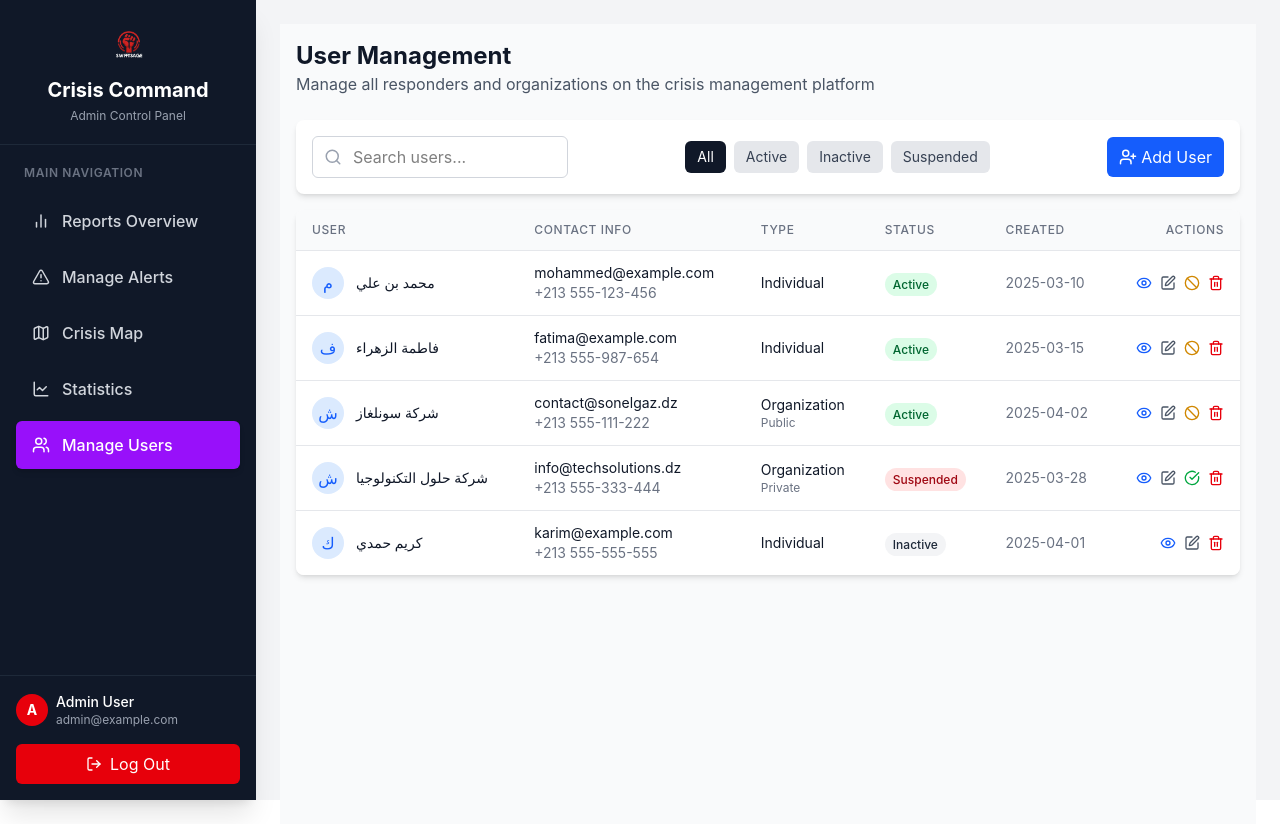
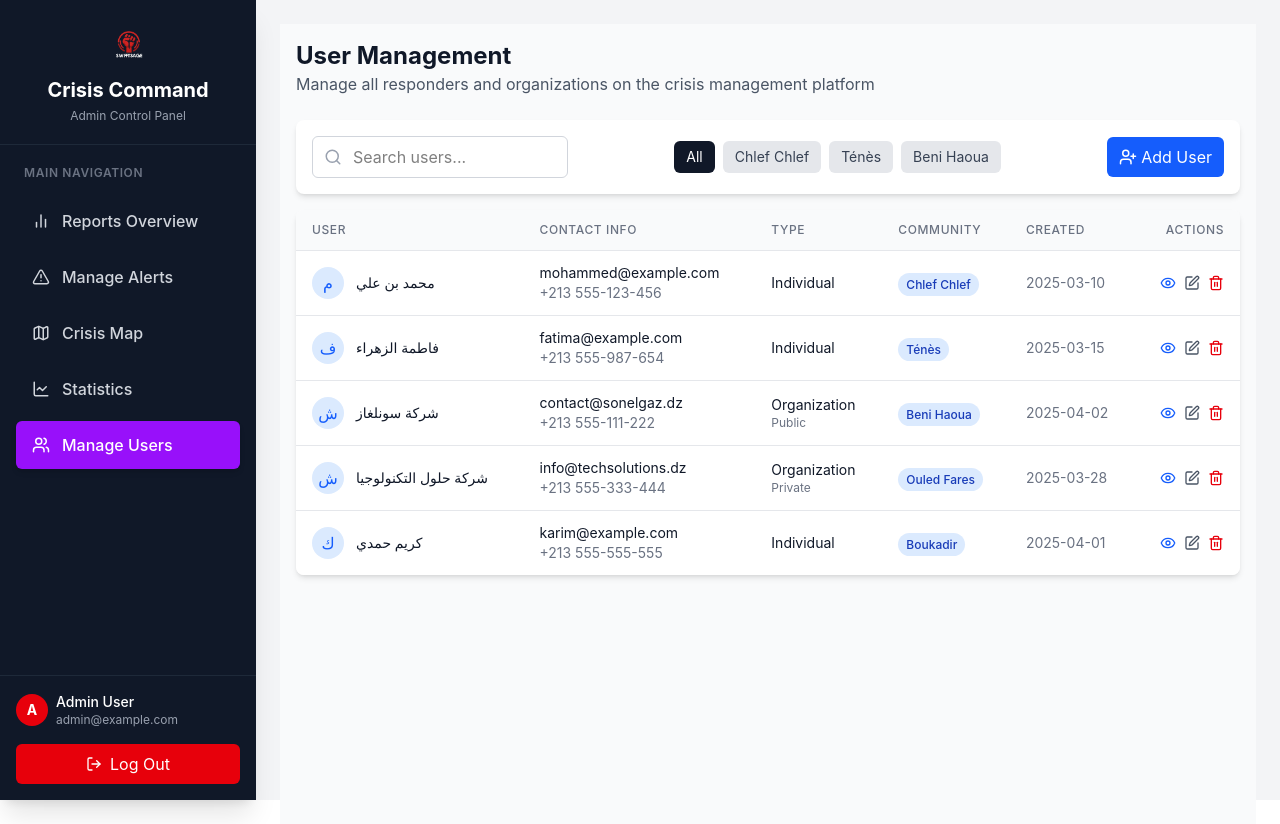
Before and after one commit to mustafaxv7/PFE_2025_SwiftSage, a React (Vite) app in the folder client/: page /admin/users in a window 1280 px wide. Built offline with nearby package versions, Linux system fonts and the light colour scheme.

Commit message:
Replaced the status with user cummunity

```diff
--- a/client/src/components/dashboard/admin/AdminUsers.jsx
+++ b/client/src/components/dashboard/admin/AdminUsers.jsx
@@ -12,6 +12,13 @@ const AdminUsers = () => {
     const [showDeleteModal, setShowDeleteModal] = useState(false);
     const [userToDelete, setUserToDelete] = useState(null);
 
+    {/*const chelfCommunes = [
+        "Chlef", "Sendjas", "Oum Drou", "Oued Fodda", "Beni Rached", "Ouled Abbes", "El Karimia", "Harchoun", "Beni Bouateb", "Zeboudja",
+        "Bénairia", "Bouzeghaia", "Ouled Fares", "Chettia", "Labiod Medjadja", "Boukadir", "Oued Sly", "Sobha", "Ouled Ben Abdelkader", "El Hadjadj",
+        "Aïn Merane", "Herenfa", "Taougrite", "Dahra", "Ténès", "Sidi Akkacha", "Sidi Abderrahmane", "Abou El Hassan", "Talassa", "Tadjena",
+        "El Marsa", "Moussadek", "Beni Haoua", "Breira", "Oued Goussine"
+    ];*/}
+
     useEffect(() => {
         const fetchUsers = async () => {
             setIsLoading(true);
@@ -25,7 +32,7 @@ const AdminUsers = () => {
                         email: "mohammed@example.com",
                         phone: "+213 555-123-456",
                         type: "individual",
-                        status: "active",
+                        community: "Chlef Chlef",
                         createdAt: "2025-03-10",
                         reportTime: "08:30"
                     },
@@ -35,7 +42,7 @@ const AdminUsers = () => {
                         email: "fatima@example.com",
                         phone: "+213 555-987-654",
                         type: "individual",
-                        status: "active",
+                        community: "Ténès",
                         createdAt: "2025-03-15",
                         reportTime: "14:22"
                     },
@@ -46,7 +53,7 @@ const AdminUsers = () => {
                         phone: "+213 555-111-222",
                         type: "organization",
                         orgType: "public",
-                        status: "active",
+                        community: "Beni Haoua",
                         createdAt: "2025-04-02",
                         reportTime: "11:15"
                     },
@@ -57,7 +64,7 @@ const AdminUsers = () => {
                         phone: "+213 555-333-444",
                         type: "organization",
                         orgType: "private",
-                        status: "suspended",
+                        community: "Ouled Fares",
                         createdAt: "2025-03-28",
                         reportTime: "16:45"
                     },
@@ -67,7 +74,7 @@ const AdminUsers = () => {
                         email: "karim@example.com",
                         phone: "+213 555-555-555",
                         type: "individual",
-                        status: "inactive",
+                        community: "Boukadir",
                         createdAt: "2025-04-01",
                         reportTime: "09:00"
                     },
@@ -88,14 +95,15 @@ const AdminUsers = () => {
     useEffect(() => {
         let result = [...users];
         if (currentFilter !== "all") {
-            result = result.filter(user => user.status === currentFilter);
+            result = result.filter(user => user.community.toLowerCase() === currentFilter.toLowerCase());
         }
         if (searchTerm) {
             const term = searchTerm.toLowerCase();
             result = result.filter(user =>
                 user.name.toLowerCase().includes(term) ||
                 user.email.toLowerCase().includes(term) ||
-                user.phone.toLowerCase().includes(term)
+                user.phone.toLowerCase().includes(term) ||
+                user.community.toLowerCase().includes(term)
             );
         }
 
@@ -139,13 +147,13 @@ const AdminUsers = () => {
         }
     };
 
-    const handleStatusChange = async (userId, newStatus) => {
+    const handleCommunityChange = async (userId, newCommunity) => {
         try {
             setUsers(users.map(user =>
-                user.id === userId ? {...user, status: newStatus} : user
+                user.id === userId ? {...user, community: newCommunity} : user
             ));
         } catch (error) {
-            console.error("Error updating user status:", error);
+            console.error("Error updating user community:", error);
         }
     };
 
@@ -171,7 +179,7 @@ const AdminUsers = () => {
             phone: "",
             password: "",
             type: "individual",
-            status: "active",
+            community: "Chlef Chlef",
             mode: "create",
             isOrganization: false,
             orgType: "public"
@@ -199,16 +207,10 @@ const AdminUsers = () => {
         }
     };
 
-    const StatusBadge = ({status}) => {
-        const statusStyles = {
-            active: "bg-green-100 text-green-800",
-            inactive: "bg-gray-100 text-gray-800",
-            suspended: "bg-red-100 text-red-800"
-        };
-
+    const CommunityBadge = ({community}) => {
         return (
-            <span className={`px-2 py-1 rounded-full text-xs font-medium ${statusStyles[status]}`}>
-                {status.charAt(0).toUpperCase() + status.slice(1)}
+            <span className="px-2 py-1 rounded-full text-xs font-medium bg-blue-100 text-blue-800">
+                {community}
             </span>
         );
     };
@@ -362,22 +364,28 @@ const AdminUsers = () => {
                                     </div>
                                 </div>
                             )}
-                            {!isCreate && (
                             <div>
-                                    <label className="block text-sm font-medium text-gray-700">Status</label>
+                                <label className="block text-sm font-medium text-gray-700">Community</label>
                                 <select
-                                        name="status"
-                                        value={formData.status || "active"}
+                                    name="community"
+                                    value={formData.community || ""}
                                     onChange={handleChange}
                                     disabled={isViewOnly}
                                     className="mt-1 block w-full px-3 py-2 border border-gray-300 rounded-md shadow-sm focus:outline-none focus:ring-blue-500 focus:border-blue-500"
                                 >
-                                        <option value="active">Active</option>
-                                        <option value="inactive">Inactive</option>
-                                        <option value="suspended">Suspended</option>
+                                    <option value="">Select your community</option>
+                                    <option value="Chlef Chlef">Chlef Chlef</option>
+                                    <option value="Ténès">Ténès</option>
+                                    <option value="Beni Haoua">Beni Haoua</option>
+                                    <option value="Ouled Fares">Ouled Fares</option>
+                                    <option value="Boukadir">Boukadir</option>
+                                    <option value="Zeboudja">Zeboudja</option>
+                                    <option value="Abou El Hassan">Abou El Hassan</option>
+                                    <option value="El Karimia">El Karimia</option>
+                                    <option value="Taougrite">Taougrite</option>
+                                    <option value="Beni Rached">Beni Rached</option>
                                 </select>
                             </div>
-                            )}
 
                             {!isViewOnly && (
                                 <div className="flex justify-between pt-4">
@@ -481,34 +489,34 @@ const AdminUsers = () => {
                             All
                         </button>
                         <button
-                            onClick={() => handleFilterChange("active")}
+                            onClick={() => handleFilterChange("Chlef Chlef")}
                             className={`px-3 py-1.5 text-xs sm:text-sm rounded-md ${
-                                currentFilter === "active"
+                                currentFilter === "Chlef Chlef"
                                     ? "bg-blue-600 text-white"
                                     : "bg-gray-200 text-gray-700 hover:bg-gray-300"
                             }`}
                         >
-                            Active
+                            Chlef Chlef
                         </button>
                         <button
-                            onClick={() => handleFilterChange("inactive")}
+                            onClick={() => handleFilterChange("Ténès")}
                             className={`px-3 py-1.5 text-xs sm:text-sm rounded-md ${
-                                currentFilter === "inactive"
+                                currentFilter === "Ténès"
                                     ? "bg-blue-600 text-white"
                                     : "bg-gray-200 text-gray-700 hover:bg-gray-300"
                             }`}
                         >
-                            Inactive
+                            Ténès
                         </button>
                         <button
-                            onClick={() => handleFilterChange("suspended")}
+                            onClick={() => handleFilterChange("Beni Haoua")}
                             className={`px-3 py-1.5 text-xs sm:text-sm rounded-md ${
-                                currentFilter === "suspended"
+                                currentFilter === "Beni Haoua"
                                     ? "bg-blue-600 text-white"
                                     : "bg-gray-200 text-gray-700 hover:bg-gray-300"
                             }`}
                         >
-                            Suspended
+                            Beni Haoua
                         </button>
                     </div>
                     <button
@@ -545,7 +553,7 @@ const AdminUsers = () => {
                                     Type
                                 </th>
                                 <th scope="col" className="px-4 py-3 text-left text-xs font-medium text-gray-500 uppercase tracking-wider">
-                                    Status
+                                    Community
                                 </th>
                                 <th scope="col" className="px-4 py-3 text-left text-xs font-medium text-gray-500 uppercase tracking-wider">
                                     Created
@@ -581,7 +589,7 @@ const AdminUsers = () => {
                                         )}
                                     </td>
                                     <td className="px-4 py-3 whitespace-nowrap">
-                                        <StatusBadge status={user.status}/>
+                                        <CommunityBadge community={user.community}/>
                                     </td>
                                     <td className="px-4 py-3 whitespace-nowrap text-sm text-gray-500">
                                         {user.createdAt}
@@ -602,23 +610,7 @@ const AdminUsers = () => {
                                             >
                                                 <Edit size={16}/>
                                             </button>
-                                            {user.status === "active" ? (
-                                                <button
-                                                    onClick={() => handleStatusChange(user.id, "suspended")}
-                                                    className="text-yellow-600 hover:text-yellow-900"
-                                                    title="Suspend user"
-                                                >
-                                                    <Ban size={16}/>
-                                                </button>
-                                            ) : user.status === "suspended" ? (
-                                                <button
-                                                    onClick={() => handleStatusChange(user.id, "active")}
-                                                    className="text-green-600 hover:text-green-900"
-                                                    title="Activate user"
-                                                >
-                                                    <CheckCircle size={16}/>
-                                                </button>
-                                            ) : null}
+
                                             <button
                                                 onClick={() => handleDeletePrompt(user)}
                                                 className="text-red-600 hover:text-red-900"
```
Lines whose indentation alone changed are shown as unchanged.
